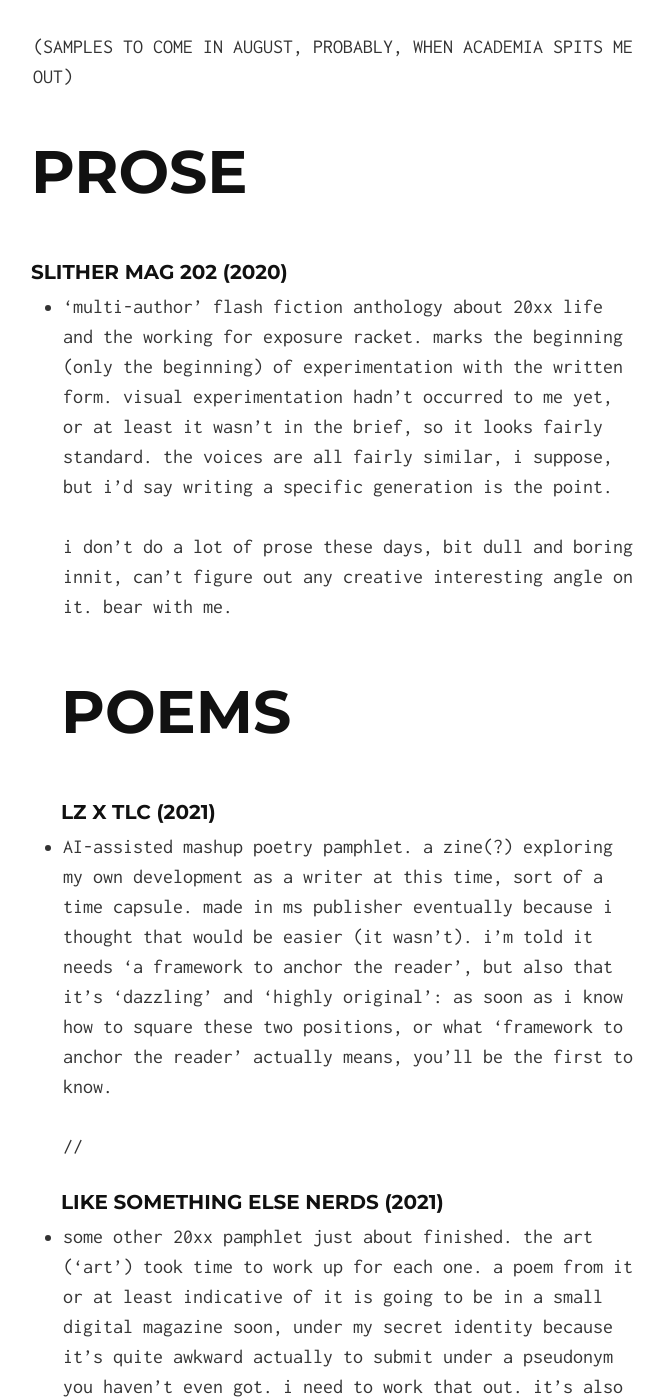
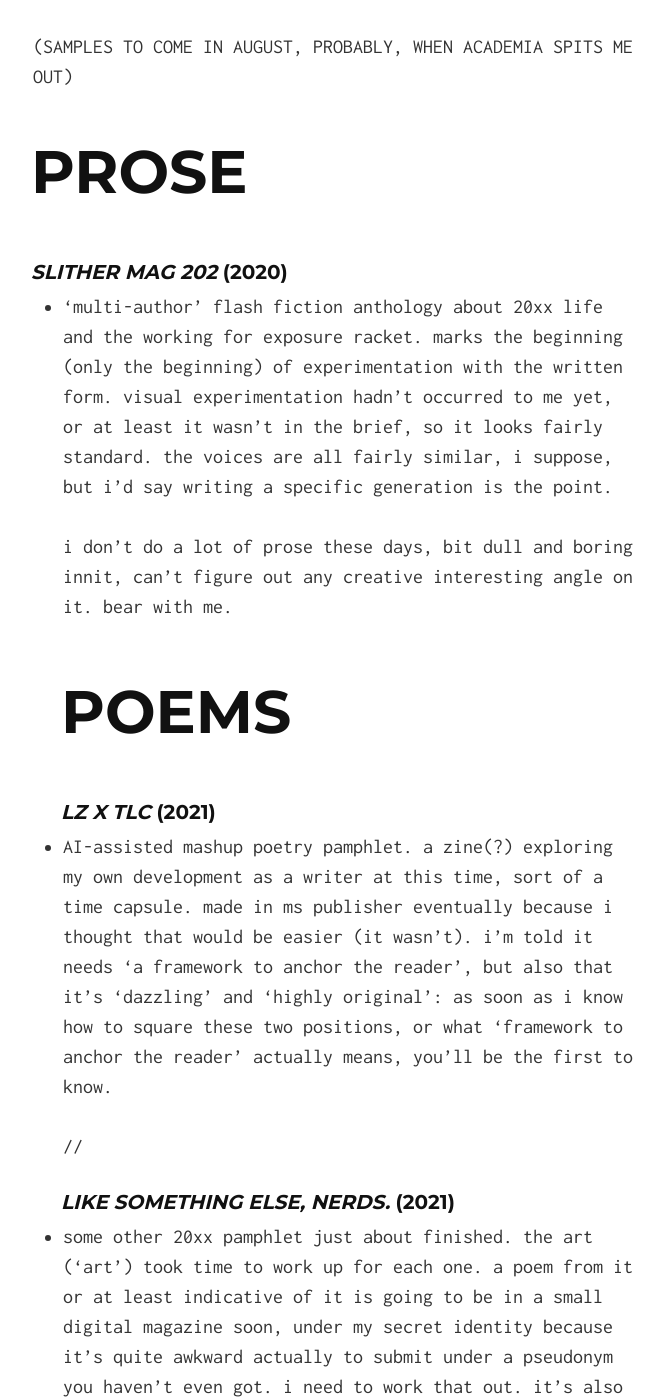
Before and after one commit to draftpost0/draftpost0.github.io, a Jekyll site: the page built from index.md, in a window 1280 px wide and 1400 px high, scrolled down 1533 px. Shown: the whole window, without its empty margins (307-971 px from the left). Built offline with Jekyll 4.4.1, drawn with Linux system fonts in a browser that asks for light colours; nearby versions of some CDN libraries; some of the changed text lies outside the part shown.

```diff
--- a/index.md
+++ b/index.md
@@ -15,7 +15,7 @@ invariably:
 <br>
 <br>
 # PROSE
-### SLITHER MAG 202 (2020)
+### *SLITHER MAG 202* (2020)
 - 'multi-author' flash fiction anthology about 20xx life and the working for exposure racket. marks the beginning (only the beginning) of experimentation with the written form. visual experimentation hadn't occurred to me yet, or at least it wasn't in the brief, so it looks fairly standard. the voices are all fairly similar, i suppose, but i'd say writing a specific generation is the point.
 <br>
 <br>
@@ -24,19 +24,19 @@ i don't do a lot of prose these days, bit dull and boring innit, can't figure ou
 <br>
 <br>
 # POEMS
-### LZ X TLC (2021)
+### *LZ X TLC* (2021)
 - AI-assisted mashup poetry pamphlet. a zine(?) exploring my own development as a writer at this time, sort of a time capsule. made in ms publisher eventually because i thought that would be easier (it wasn't). i'm told it needs 'a framework to anchor the reader', but also that it's 'dazzling' and 'highly original': as soon as i know how to square these two positions, or what 'framework to anchor the reader' actually means, you'll be the first to know.
 <br>
 <br>
 //
 <br>
-### LIKE SOMETHING ELSE NERDS (2021)
+### *LIKE SOMETHING ELSE, NERDS.* (2021)
 - some other 20xx pamphlet just about finished. the art ('art') took time to work up for each one. a poem from it or at least indicative of it is going to be in a small digital magazine soon, under my secret identity because it's quite awkward actually to submit under a pseudonym you haven't even got. i need to work that out. it's also looking likely that bits of it will be out in a poetry press annual in december. if you're here from that, hello.
 <br>
 <br>
 <br>
 # OTHER
-### SUPER POPULAR (2021)
+### *SUPER POPULAR* (2021)
 - twine prose + poem stream of consciousness thing about a trapped 20xx trans woman. i'm told there's 'humour', 'surreality' and 'angst'. it's kind of broken because twine is a piece of shit so remaking it is high on my to do list, but it's playable enough, good apparently, and writing for video games is something i want to do so it's useful to stick this in even though it's more 'interactive story' than 'game'. roll up.
 <br>
 <br>
```
Also changed, not shown: other parts of index.md (+2 -0 lines).
